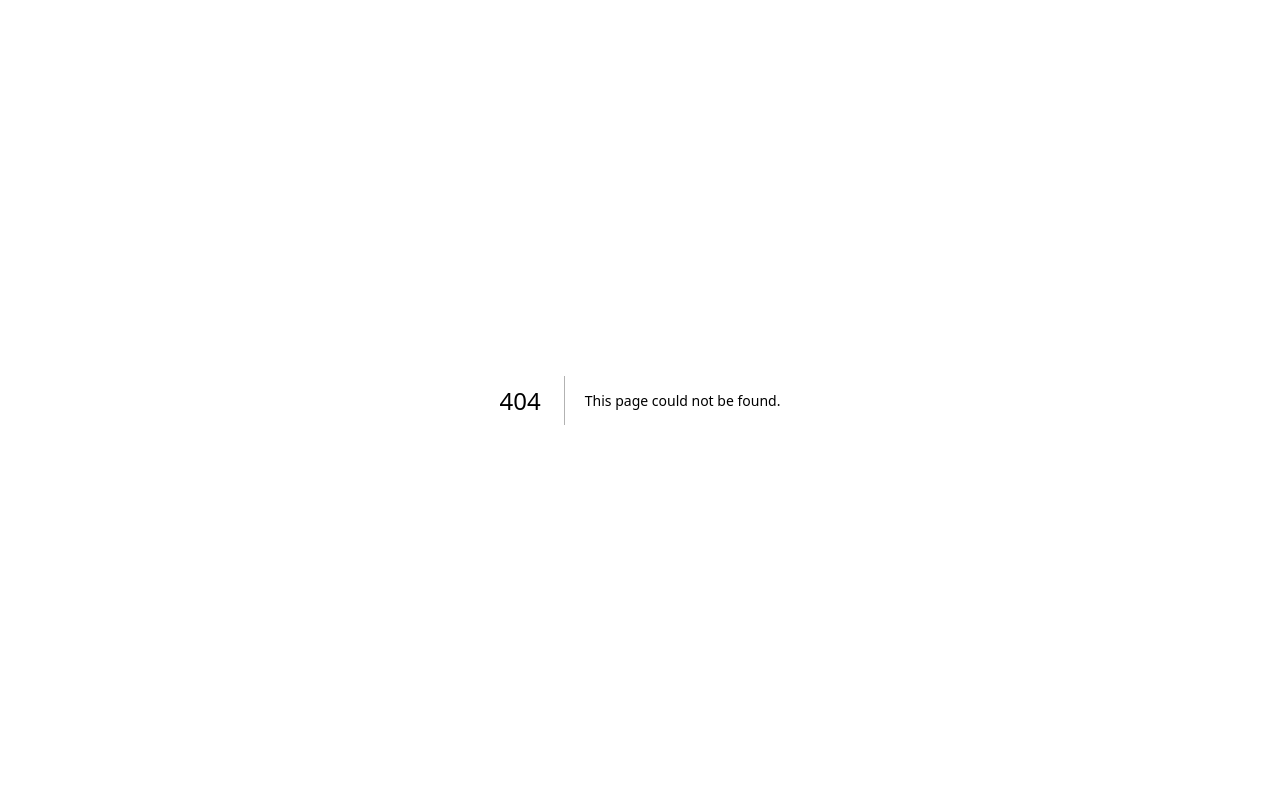
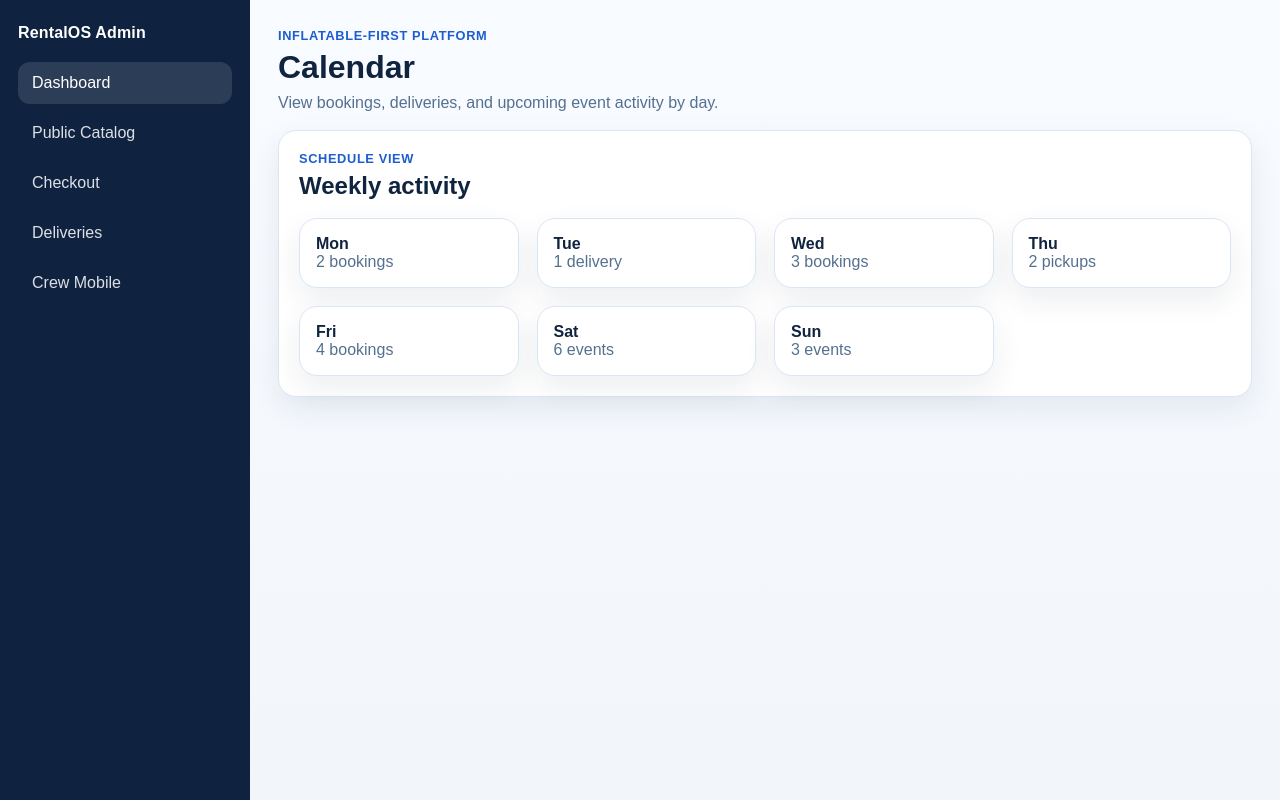
Before and after one commit to kkoly10/rental-software, a Next.js app: page /dashboard/calendar in a window 1280 px wide. Before the commit this address had no page. Built offline with nearby package versions, Linux system fonts and the light colour scheme.

Commit message:
Add calendar page scaffold

```diff
--- /dev/null
+++ b/app/dashboard/calendar/page.tsx
@@ -0,0 +1,37 @@
+import { DashboardShell } from "@/components/layout/dashboard-shell";
+
+const days = [
+  ["Mon", "2 bookings"],
+  ["Tue", "1 delivery"],
+  ["Wed", "3 bookings"],
+  ["Thu", "2 pickups"],
+  ["Fri", "4 bookings"],
+  ["Sat", "6 events"],
+  ["Sun", "3 events"],
+] as const;
+
+export default function CalendarPage() {
+  return (
+    <DashboardShell
+      title="Calendar"
+      description="View bookings, deliveries, and upcoming event activity by day."
+    >
+      <section className="panel">
+        <div className="section-header">
+          <div>
+            <div className="kicker">Schedule view</div>
+            <h2 style={{ margin: "6px 0 0" }}>Weekly activity</h2>
+          </div>
+        </div>
+        <div className="grid grid-4">
+          {days.map(([day, note]) => (
+            <div key={day} className="order-card">
+              <strong>{day}</strong>
+              <div className="muted">{note}</div>
+            </div>
+          ))}
+        </div>
+      </section>
+    </DashboardShell>
+  );
+}
```
